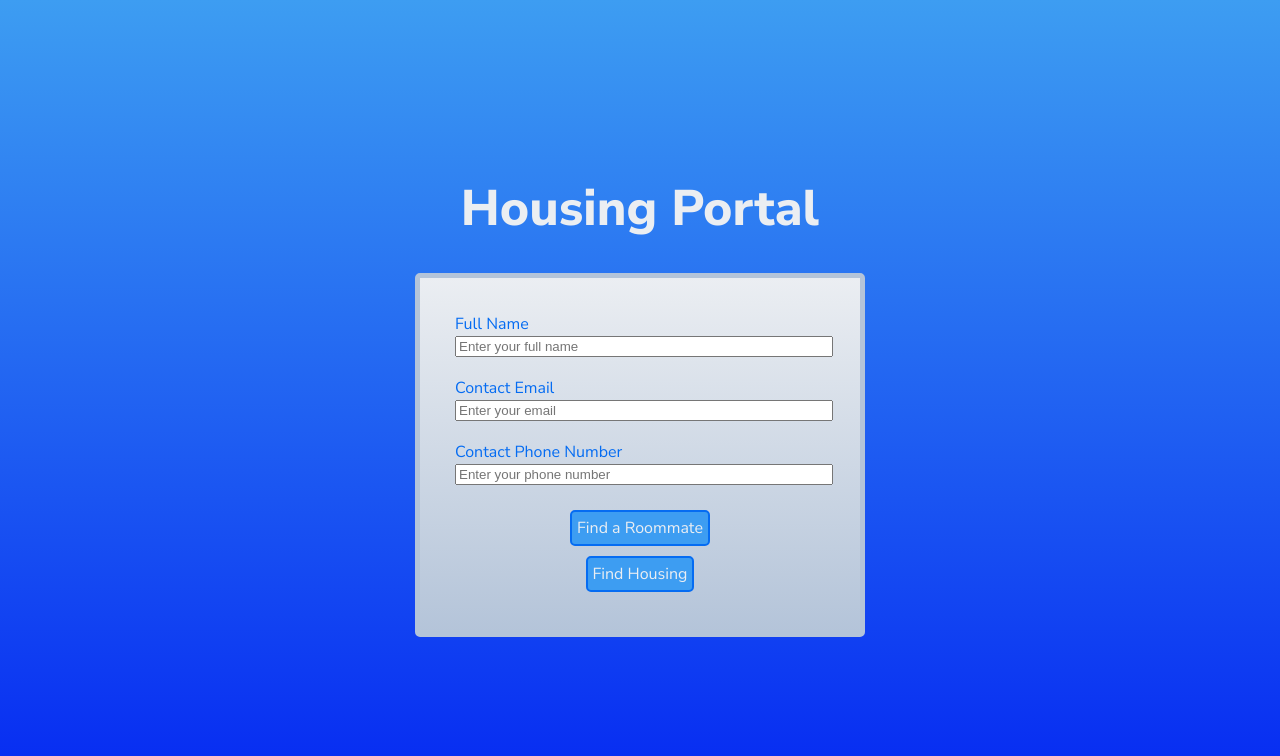
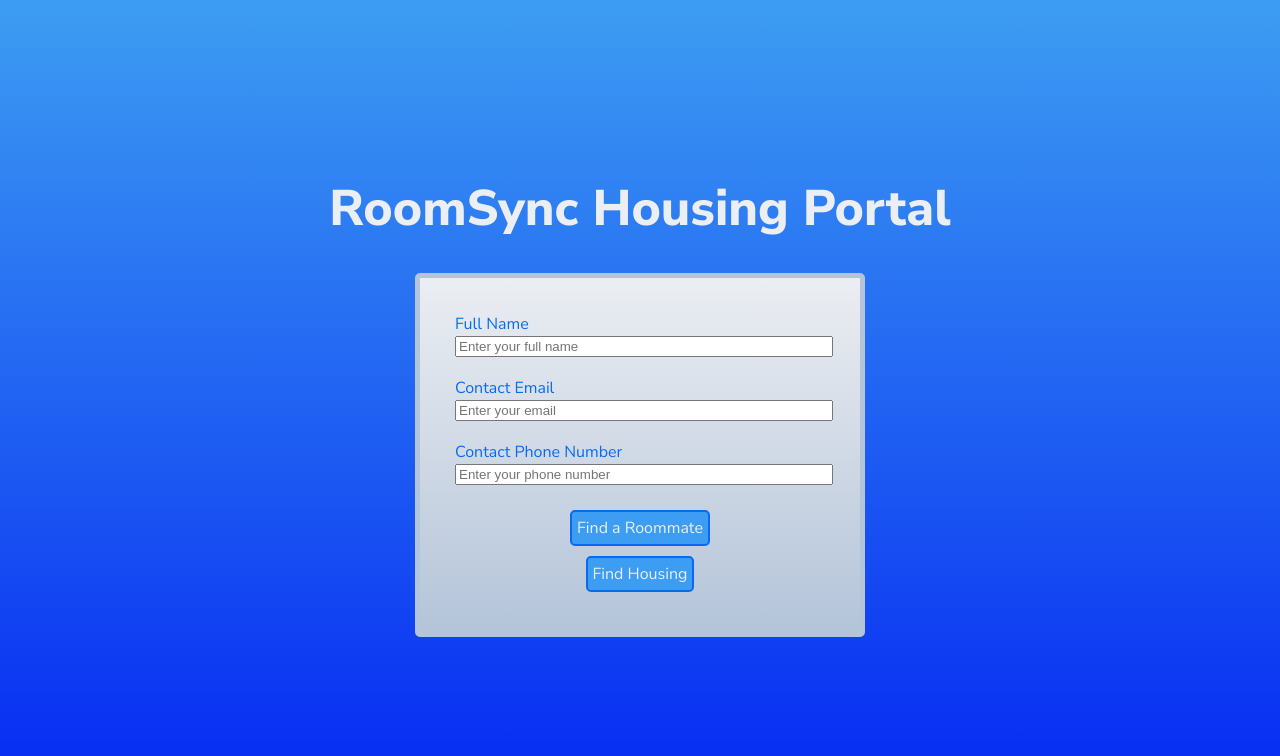
Before and after one commit to Sam-Drake-2007/roomsync, a React (Vite) app: page / in a window 1280 px wide. Shown: the top 756 px of the page. Built offline with nearby package versions, Linux system fonts and the light colour scheme; a web font is replaced by a local one.

Commit message:
changed name

```diff
--- a/src/content.jsx
+++ b/src/content.jsx
@@ -18,7 +18,7 @@ export default function ContentPage() {
 
   return (
     <div className="page">
-      <h1>Housing Portal</h1>
+      <h1>RoomSync Housing Portal</h1>
 
         <form id="form">
           <div className="form-layer">
```
